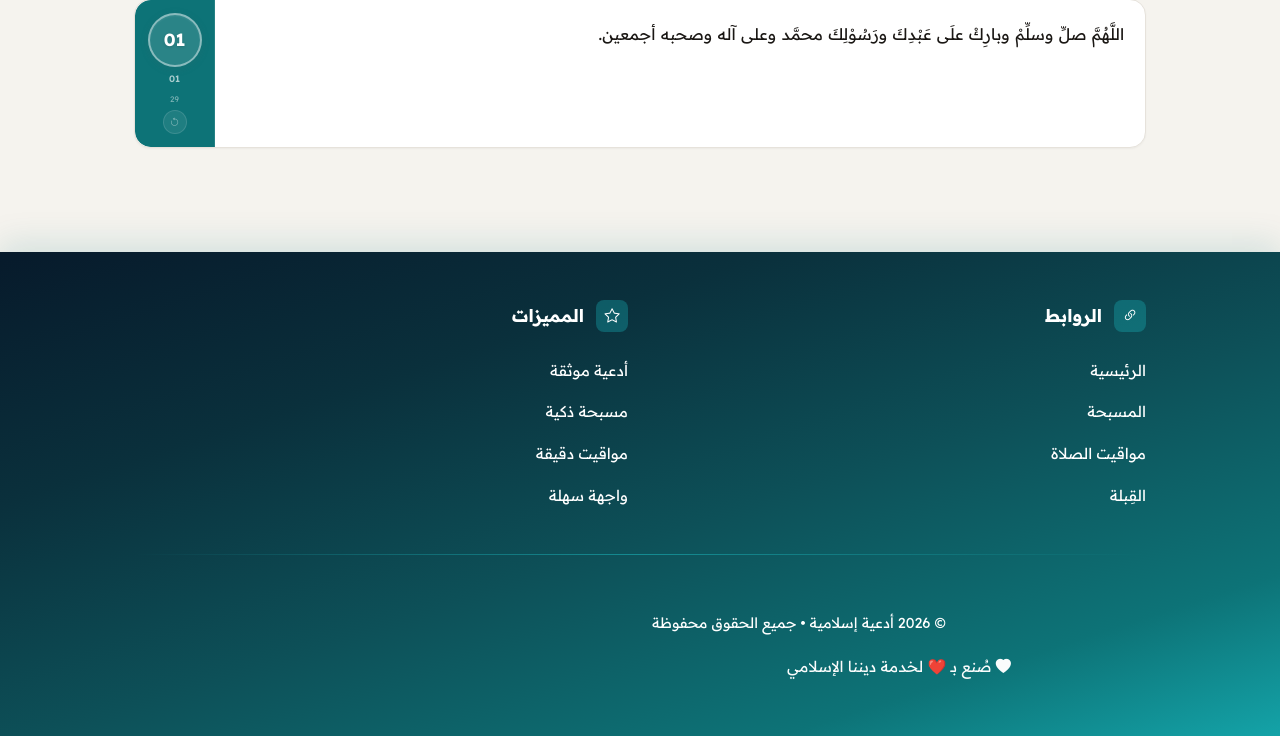
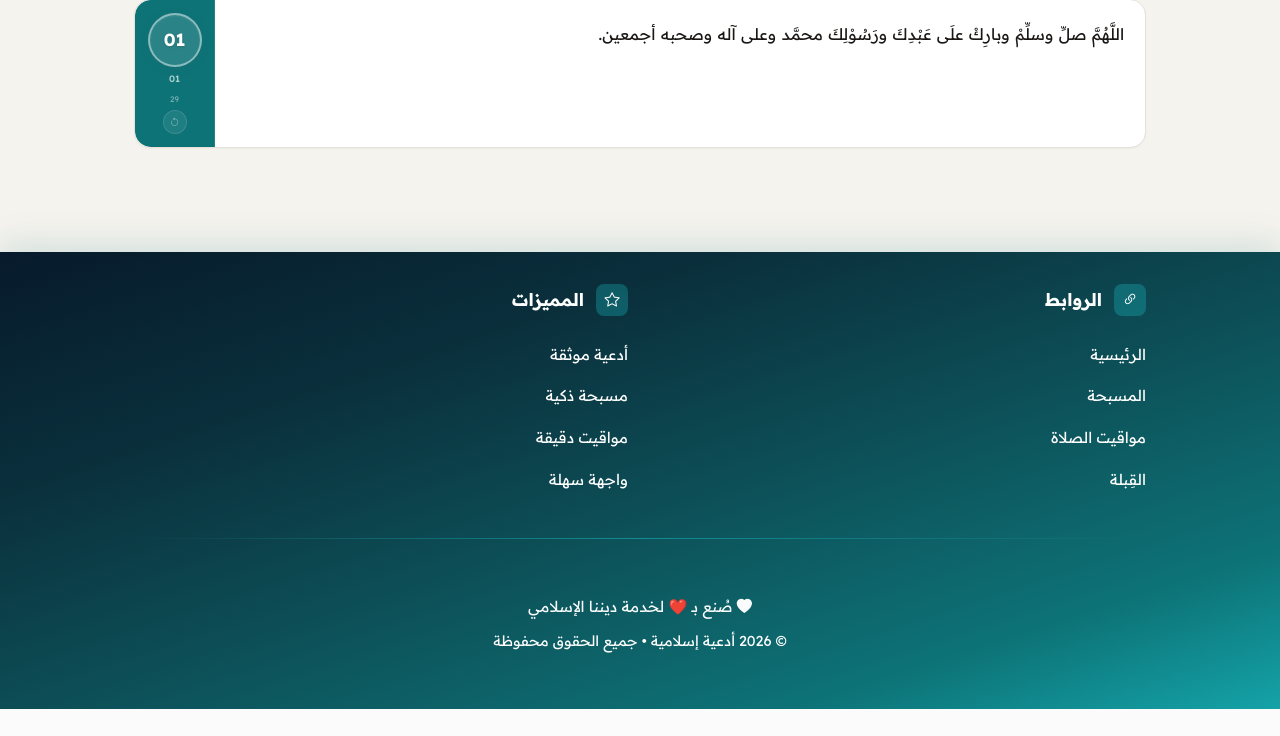
Before and after one commit to alghamdihani7-jpg/Islamify, a Flask app: page /azkar/jawami in a window 1280 px wide. Shown: the part 4963-5699 px from the top of the page. After the commit the page ends 5672 px from the top, so only its background shows below. Run offline with Flask 3, Linux system fonts and the light colour scheme.

Commit message:
Make footer fully responsive across all devices
- Reorganize footer content: tagline first, then copyright
- Remove extra top padding (3rem → 2rem)
- Update footer-bottom-section to flex column layout
- Add responsive font sizes and padding for all screen sizes:
  * Mobile Small (320-480px): Smaller fonts, compact spacing
  * Mobile Medium (481-768px): Medium fonts, balanced padding
  * Tablet (769-1024px): Standard sizes
  * Desktop (1025px+): Larger fonts for better readability
- Improve text wrapping and alignment across platforms
- Center all content with proper line-height
- Remove excessive margins and whitespace
- Optimize padding for mobile-first approach

Co-Authored-By: Claude Haiku 4.5 <noreply@anthropic.com>
Claude-Session: https://claude.ai/code/session

```diff
--- a/static/css/style.css
+++ b/static/css/style.css
@@ -254,7 +254,7 @@ a:hover { color: var(--teal-dark); }
   color: #fff;
   font-family: 'Readex Pro', sans-serif;
   margin-top: 5rem;
-  padding: 3rem 0 2rem 0;
+  padding: 2rem 0;
   box-shadow: 0 -8px 32px rgba(13, 115, 119, 0.15);
 }
 
@@ -297,16 +297,18 @@ a:hover { color: var(--teal-dark); }
   position: relative;
   z-index: 2;
   width: 100%;
-  padding: 2rem 0;
-}
-
+  padding: 1.5rem 1rem;
+}
+
+/* Footer Bottom Section - Fully Responsive */
 .footer-bottom-section {
   display: flex;
-  justify-content: space-between;
-  align-items: center;
-  flex-wrap: wrap;
-  padding: 2rem 0 0;
-  gap: 1rem;
+  flex-direction: column;
+  justify-content: center;
+  align-items: center;
+  text-align: center;
+  padding: 1.5rem 0;
+  gap: 0.75rem;
 }
 
 /* Brand Card */
@@ -630,15 +632,89 @@ a:hover { color: var(--teal-dark); }
   margin: 0 0.75rem;
 }
 
-/* Tagline */
+/* Tagline - Responsive */
 .footer-tagline {
   text-align: center;
-  font-size: 0.95rem;
-  color: rgba(255, 255, 255, 0.85);
-  margin-top: 1.5rem;
-  margin-bottom: 0;
+  font-size: 1rem;
+  color: rgba(255, 255, 255, 0.9);
+  margin: 0;
+  padding: 0 1rem;
   animation: pulse 2s ease-in-out infinite;
   word-wrap: break-word;
+  line-height: 1.6;
+}
+
+/* Copyright Text - Responsive */
+.copyright-text {
+  text-align: center;
+  font-size: 0.85rem;
+  color: rgba(255, 255, 255, 0.75);
+  margin: 0;
+  padding: 0 1rem;
+  word-wrap: break-word;
+  line-height: 1.5;
+}
+
+/* ═══ FOOTER RESPONSIVE BREAKPOINTS ═══ */
+
+/* Mobile Small (320px - 480px) */
+@media (max-width: 480px) {
+  .footer-tagline {
+    font-size: 0.9rem;
+    padding: 0 0.75rem;
+  }
+
+  .copyright-text {
+    font-size: 0.75rem;
+    padding: 0 0.75rem;
+  }
+
+  .footer-bottom-section {
+    padding: 1rem 0;
+    gap: 0.5rem;
+  }
+}
+
+/* Mobile Medium (481px - 768px) */
+@media (min-width: 481px) and (max-width: 768px) {
+  .footer-tagline {
+    font-size: 0.95rem;
+    padding: 0 1rem;
+  }
+
+  .copyright-text {
+    font-size: 0.8rem;
+    padding: 0 1rem;
+  }
+
+  .footer-bottom-section {
+    padding: 1.25rem 0;
+    gap: 0.75rem;
+  }
+}
+
+/* Tablet (769px - 1024px) */
+@media (min-width: 769px) and (max-width: 1024px) {
+  .footer-tagline {
+    font-size: 1rem;
+  }
+
+  .copyright-text {
+    font-size: 0.85rem;
+  }
+}
+
+/* Desktop (1025px+) */
+@media (min-width: 1025px) {
+  .footer-tagline {
+    font-size: 1.1rem;
+    padding: 0 2rem;
+  }
+
+  .copyright-text {
+    font-size: 0.9rem;
+    padding: 0 2rem;
+  }
 }
 
 @keyframes pulse {
--- a/templates/base.html
+++ b/templates/base.html
@@ -118,17 +118,13 @@
 
         <!-- Footer Bottom -->
         <div class="footer-divider"></div>
-        <div class="row footer-bottom-section py-4">
-          <div class="col-md-6 text-center text-md-start mb-3 mb-md-0">
-            <p class="copyright-text">
-              © 2026 أدعية إسلامية • جميع الحقوق محفوظة
-            </p>
-          </div>
-          <div class="col-md-6 text-center text-md-end">
-            <p class="footer-tagline">
-              <i class="bi bi-heart-fill"></i> صُنع بـ ❤️ لخدمة ديننا الإسلامي
-            </p>
-          </div>
+        <div class="footer-bottom-section">
+          <p class="footer-tagline">
+            <i class="bi bi-heart-fill"></i> صُنع بـ ❤️ لخدمة ديننا الإسلامي
+          </p>
+          <p class="copyright-text">
+            © 2026 أدعية إسلامية • جميع الحقوق محفوظة
+          </p>
         </div>
 
       </div>
```
